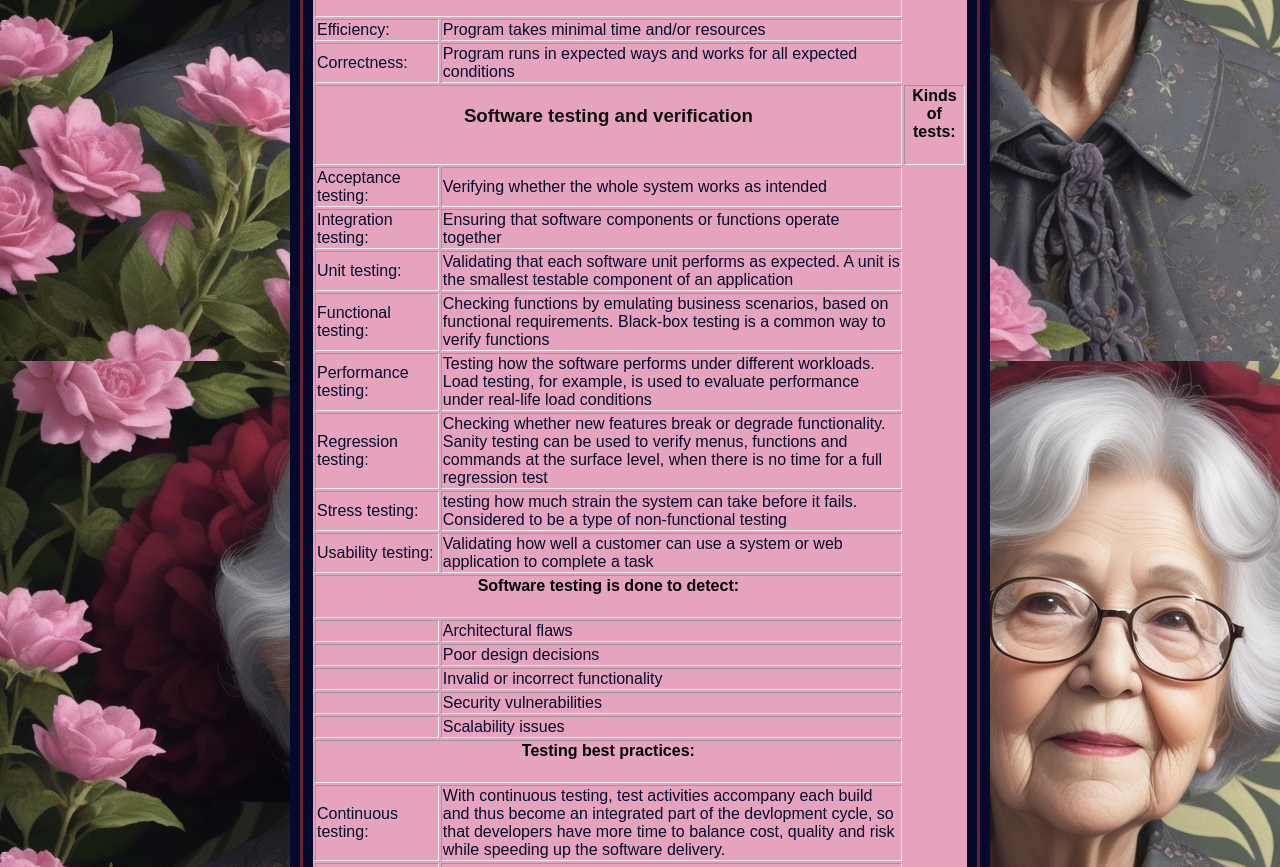
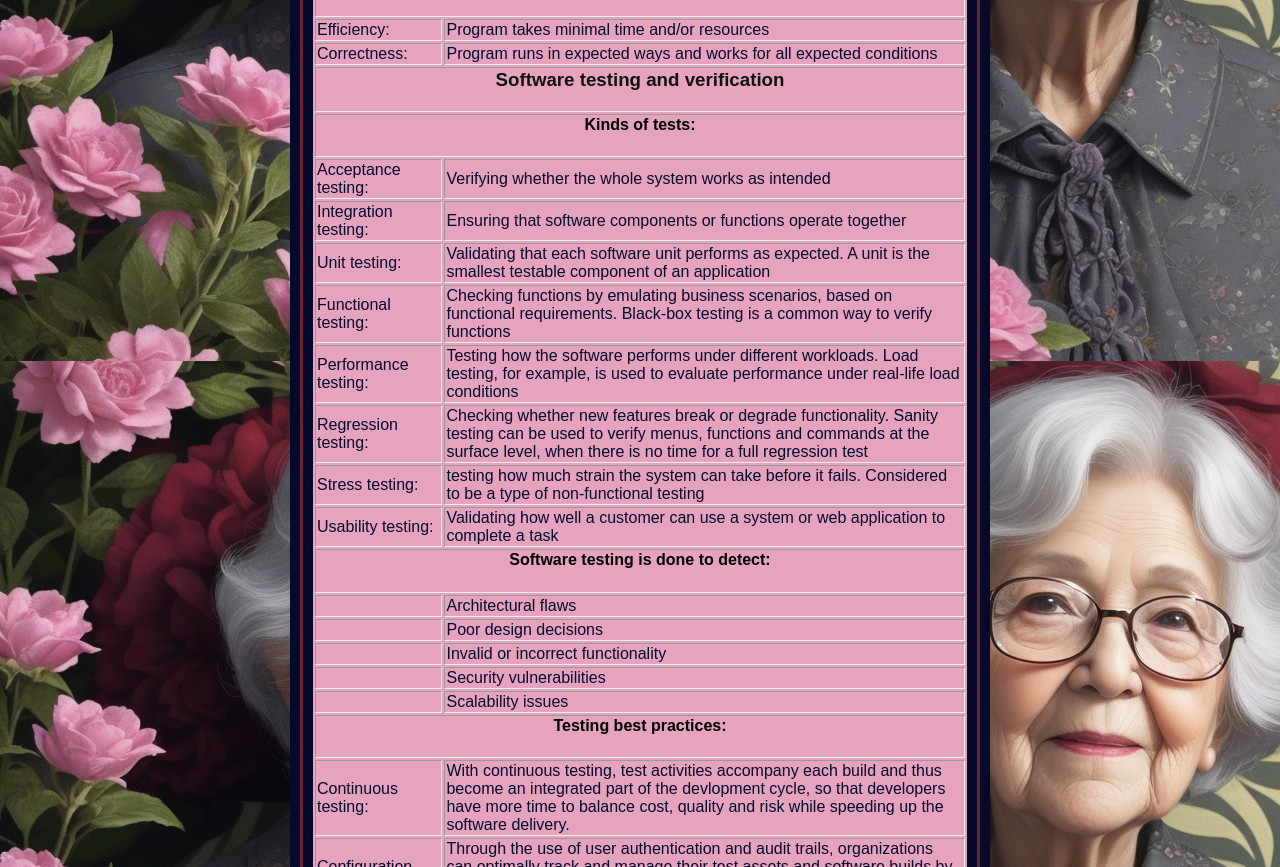
Before and after one commit to lorenlemarr-pvcc/lorenlemarr-pvcc.github.io, a plain HTML site: page ch5programming.html in a window 1280 px wide. Shown: the part 1303-2170 px from the top of the page. Drawn offline with Linux system fonts and the light colour scheme.

Commit message:
Add files via upload

```diff
--- a/ch5programming.html
+++ b/ch5programming.html
@@ -160,8 +160,12 @@
                 <td colspan="1">Correctness:</td>
                 <td colspan="3">Program runs in expected ways and works for all expected conditions</td>
             </tr>
-            <th colspan="4"><h3>Software testing and verification</h3></th>
-            <th colspan="4"><h4>Kinds of tests:</h4></th>
+            <tr>
+                <th colspan="4"><h3>Software testing and verification</h3></th>
+            </tr>
+            <tr>
+                <th colspan="4"><h4>Kinds of tests:</h4></th>
+            </tr>>
             <tr>
                 <td colspan="1">Acceptance testing:</td>
                 <td colspan="3">Verifying whether the whole system works as intended</td>
```
Also changed, not shown: index.html (+2 -1 lines).
